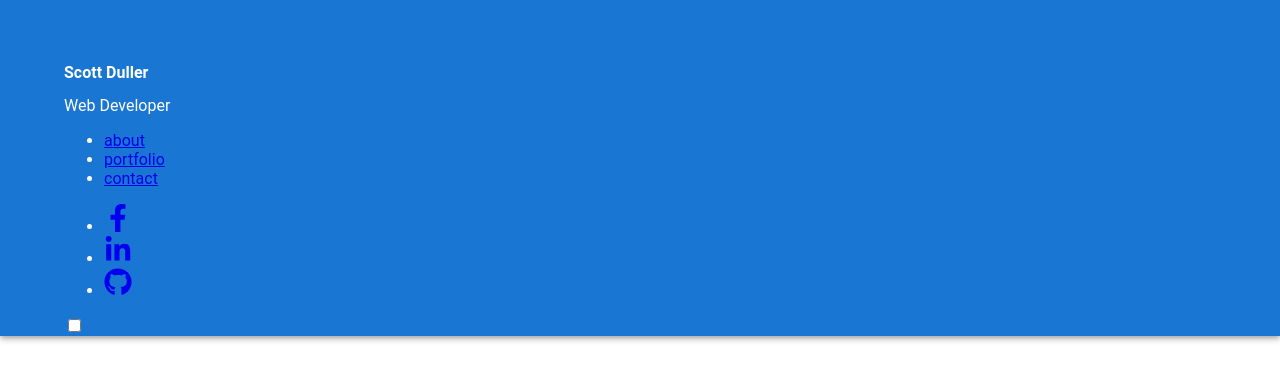
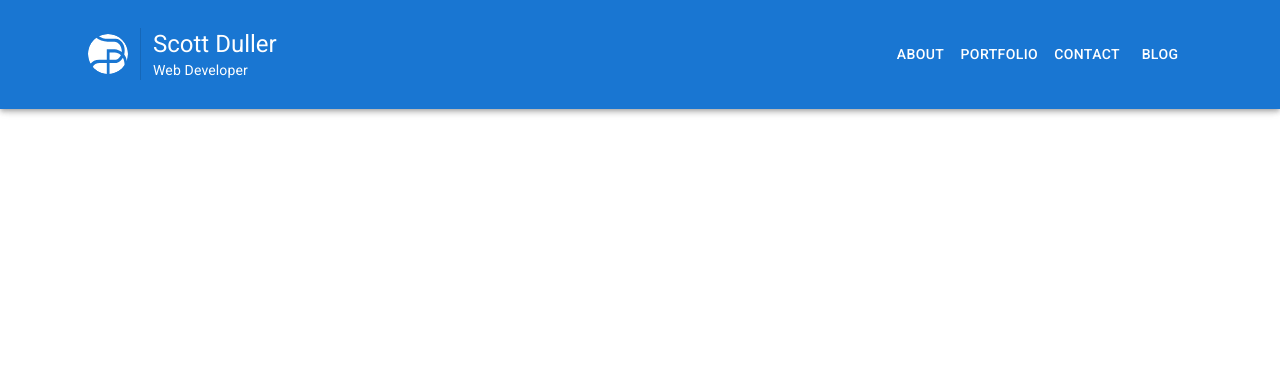
Before and after one commit to scottduller/portfolio-old, a Next.js app: page / in a window 1280 px wide. Shown: the top 380 px of the page. Built offline with nearby package versions, Linux system fonts and the light colour scheme.

Commit message:
MUI redesign started, Appbar design complete

```diff
--- a/components/Header.tsx
+++ b/components/Header.tsx
@@ -1,8 +1,20 @@
 import React from 'react';
-import classNames from 'classnames';
-import { FaFacebookF, FaGithub, FaLinkedinIn } from 'react-icons/fa';
 import Link from 'next/link';
-import { AppBar, Container } from '@mui/material';
+import {
+	AppBar,
+	Avatar,
+	Box,
+	Button,
+	Container,
+	Divider,
+	IconButton,
+	Stack,
+	Toolbar,
+	Typography,
+} from '@mui/material';
+import MenuIcon from '@mui/icons-material/Menu';
+
+const sections = ['About', 'Portfolio', 'Contact', 'Blog'];
 
 type Props = {
 	active: boolean;
@@ -18,207 +30,74 @@ const Header = ({ active, setActive }: Props) => {
 		setActive(false);
 	};
 
-	const wrapper = classNames(
-		'bg-secondary w-screen select-none top-0 left-0 right-0'
-	);
-	const container = classNames(
-		'container  flex flex-row flex-wrap justify-between items-center py-4'
-	);
-	const nav = classNames(
-		'w-full relative flex flex-row justify-between items-center text-white'
-	);
-	const logo = classNames('flex gap-[20px] items-center group');
-	const logoContent = classNames(
-		'hidden sm:flex flex-col font-black'
-	);
-	const logoJob = classNames('text-xs font-normal opacity-75');
-	const navLinksContainer = classNames(
-		'hidden md:flex items-center'
-	);
-	const navLinks = classNames(
-		'flex items-center p-0 m-0 list-none'
-	);
-	const navLink = classNames(
-		'relative my-0 mx-[10px] hover:opacity-50 transition-opacity font-normal'
-	);
-	const socialLinks = classNames(
-		'flex justify-between items-center p-0 m-0 list-none'
-	);
-	const socialLink = classNames(
-		'relative my-auto mx-[10px] hover:opacity-50 transition-opacity'
-	);
-	const hamburger = classNames(
-		'hamburger relative flex md:hidden flex-col hover: w-[50px] cursor-pointer py-[10px] pl-[20px]  z-[10]'
-	);
-	const hamburgerLine = classNames('hamburgerLine', {
-		active: active,
-	});
-	const sideNavContainer = classNames(
-		{ 'translate-x-full': !active, 'translate-x-0': active },
-		'flex w-full sm:w-3/5 z-[9] justify-center items-center bg-tertiary overflow-x-hidden fixed top-0 right-0 h-screen md:hidden whitespace-nowrap shadow-2xl transition-transform duration-500'
-	);
-	const sideNav = classNames(
-		'w-full flex flex-col items-center justify-between text-white '
-	);
-	const sideLogo = classNames(
-		'flex flex-col sm:flex-row gap-[20px] items-center group'
-	);
-	const sideLogoContent = classNames(
-		'flex flex-col font-black items-center sm:items-start'
-	);
-	const sideLinks = classNames(
-		'flex flex-col justify-between items-center p-0 m-0 mb-10 list-none'
-	);
-	const sideLink = classNames(
-		'relative mt-0 mb-[40px] mx-auto hover:opacity-50 transition-opacity'
-	);
-	const sideSocials = classNames(
-		'flex flex-row justify-center items-center p-0 m-0 list-none'
-	);
-	const sideSocial = classNames(
-		'relative my-0 mx-[20px] hover:opacity-50 transition-opacity'
-	);
-
 	return (
-		<AppBar position='static'>
+		<AppBar sx={{ padding: '20px 0' }} position='fixed'>
 			<Container>
-				<nav className={nav}>
-					<Link href='/' passHref>
-						<div className={logo}>
-							<div className='logo' />
-							<div className={logoContent}>
-								<h1 className='text-lg'>
+				<Toolbar>
+					<Stack
+						spacing={1.5}
+						direction='row'
+						alignItems='center'
+						divider={
+							<Divider
+								orientation='vertical'
+								flexItem
+							/>
+						}
+						sx={{ flexGrow: 1 }}
+					>
+						<Avatar alt='Scott Duller' src='/logo.svg' />
+						<Stack>
+							<Typography
+								variant='h5'
+								noWrap
+								component='h1'
+							>
 								Scott Duller
-								</h1>
-								<span className={logoJob}>
+							</Typography>
+							<Typography
+								variant='body2'
+								noWrap
+								sx={{ flexGrow: 1 }}
+								component='h2'
+							>
 								Web Developer
-								</span>
-							</div>
-						</div>
-					</Link>
-					<div className={navLinksContainer}>
-						<ul className={navLinks}>
-							<li className={navLink}>
-								<Link href='about'>about</Link>
-							</li>
-							<li className={navLink}>
-								<Link href='portfolio'>
-									portfolio
-								</Link>
-							</li>
-							<li className={navLink}>
-								<Link href='contact'>contact</Link>
-							</li>
-						</ul>
-					</div>
-					<div className={navLinksContainer}>
-						<ul className={socialLinks}>
-							<li className={socialLink}>
-								<a href='https://www.facebook.com/S.O.Duller'>
-									<FaFacebookF size='1.75em' />
-								</a>
-							</li>
-							<li className={socialLink}>
-								<a href='https://www.linkedin.com/in/scottduller/'>
-									<FaLinkedinIn size='1.75em' />
-								</a>
-							</li>
-							<li className={socialLink}>
-								<a href='https://github.com/scottduller'>
-									<FaGithub size='1.75em' />
-								</a>
-							</li>
-						</ul>
-					</div>
-					<label className={hamburger} htmlFor='check'>
-						<input
-							className='hamburgerCheck'
-							type='checkbox'
-							id='check'
-							checked={active}
-							onChange={handleCheck}
-						/>
-						<span
-							className={`${hamburgerLine} w-2/4`}
-						></span>
-						<span
-							className={`${hamburgerLine} w-full`}
-						></span>
-						<span
-							className={`${hamburgerLine} w-3/4`}
-						></span>
-					</label>
-
-					{/* <aside className={sideNavContainer} id='sidebar'>
-						<nav className={sideNav}>
-							<a className='mb-[50px]' href=''>
-								<div className={sideLogo}>
-									<div className='logo' />
-									<div className={sideLogoContent}>
-										<h1 className='text-lg'>
-											Scott Duller
-										</h1>
-										<span className={logoJob}>
-											Web Developer
-										</span>
-									</div>
-								</div>
-							</a>
-							<ul className={sideLinks}>
-								<li className={sideLink}>
-									<a
-										href='about'
-										onClick={handleNav}
+							</Typography>
+						</Stack>
+					</Stack>
+					<Box
+						sx={{
+							display: { xs: 'none', md: 'flex' },
+						}}
 					>
-										about
-									</a>
-								</li>
-								<li className={sideLink}>
-									<a
-										href='portfolio'
-										onClick={handleNav}
+						{sections.map((section) => (
+							<Button
+								key={section}
+								sx={{
+									my: 2,
+									display: 'block',
+									color: 'white',
+								}}
 							>
-										portfolio
-									</a>
-								</li>
-								<li className={sideLink}>
-									<a
-										href='contact'
-										onClick={handleNav}
+								{section}
+							</Button>
+						))}
+					</Box>
+					<Box
+						sx={{
+							display: { xs: 'flex', md: 'none' },
+						}}
 					>
-										contact
-									</a>
-								</li>
-							</ul>
-							<ul className={sideSocials}>
-								<li className={sideSocial}>
-									<a
-										onClick={handleNav}
-										href='https://www.facebook.com/S.O.Duller'
+						<IconButton
+							color='inherit'
+							aria-label='open drawer'
+							edge='end'
+							// sx={{ ...(open && { display: 'none' }) }}
 						>
-										<FaFacebookF size='1.5em' />
-									</a>
-								</li>
-								<li className={sideSocial}>
-									<a
-										onClick={handleNav}
-										href='https://www.linkedin.com/in/scottduller/'
-									>
-										<FaLinkedinIn size='1.5em' />
-									</a>
-								</li>
-								<li className={sideSocial}>
-									<a
-										onClick={handleNav}
-										href='https://github.com/scottduller'
-									>
-										<FaGithub size='1.5em' />
-									</a>
-								</li>
-							</ul>
-						</nav>
-					</aside> */}
-				</nav>
+							<MenuIcon fontSize='large' />
+						</IconButton>
+					</Box>
+				</Toolbar>
 			</Container>
 		</AppBar>
 	);
--- a/components/Hero.tsx
+++ b/components/Hero.tsx
@@ -1,16 +1,11 @@
-import classNames from 'classnames';
 import React from 'react';
 import SplitText from './SplitText';
 
 const Hero = () => {
-	const section = classNames('flex items-center');
-	const title = classNames('flex flex-col-reverse');
-	const tagLine = classNames('text-white ml-1 opacity-50 z-[-1]');
-
 	return (
-		<section className={section}>
+		<section>
 			<div>
-				<h1 className={title}>
+				<h1>
 					<SplitText
 						textComponent='Web&nbsp;Developer'
 						textStyling='headerContainer'
@@ -33,9 +28,7 @@ const Hero = () => {
 					<div className='mb-1'></div>
 				</h1>
 				<div className='mb-4'></div>
-				<p className={tagLine}>
-					Full-Stack Web Developer and Tinkerer
-				</p>
+				<p>Full-Stack Web Developer and Tinkerer</p>
 				<div className='mb-10'></div>
 				<a href='contact'>
 					<button className='ctaBtn'>
--- a/components/Layout.tsx
+++ b/components/Layout.tsx
@@ -8,7 +8,6 @@ import {
 	disableBodyScroll,
 	enableBodyScroll,
 } from 'body-scroll-lock';
-import classNames from 'classnames';
 import Header from './Header';
 import Footer from './Footer';
 
@@ -46,18 +45,6 @@ const Layout: FunctionComponent<LayoutProps> = ({ children }) => {
 		setActive(false);
 	};
 
-	const wrapper = classNames(
-		'min-h-screen flex flex-col justify-between'
-	);
-
-	const bodyContainer = classNames('bodyContainer', {
-		blur: active,
-	});
-	const interactionBlock = classNames(
-		'fixed top-0 left-0 right-0 bottom-0 h-full',
-		{ hidden: !active }
-	);
-
 	return (
 		<>
 			<Header active={active} setActive={setActive} />
--- a/pages/_document.tsx
+++ b/pages/_document.tsx
@@ -39,6 +39,10 @@ class MyDocument extends Document {
 						type='image/png'
 						href='favicon.png'
 					></link>
+					<link
+						rel='stylesheet'
+						href='https://fonts.googleapis.com/css?family=Roboto:300,400,500,700&display=swap'
+					/>
 				</Head>
 				<body>
 					<Main />
--- a/pages/index.tsx
+++ b/pages/index.tsx
@@ -1,5 +1,6 @@
 import Head from 'next/head';
 import Hero from '../components/Hero';
+import { CssBaseline } from '@mui/material';
 
 const Index = () => {
 	return (
@@ -7,6 +8,7 @@ const Index = () => {
 			<Head>
 				<title>Scott Duller | Full Stack Web Developer</title>
 			</Head>
+			<CssBaseline />
 			<Hero />
 		</>
 	);
```
Also changed, not shown: package.json (+3 -4 lines), 1 other file (tests, documents, lock files or other folders). Lines whose indentation alone changed are shown as unchanged.
